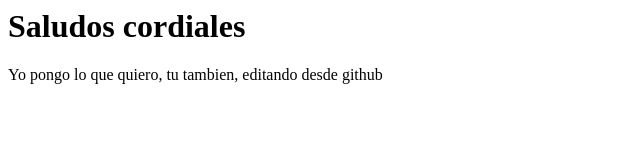
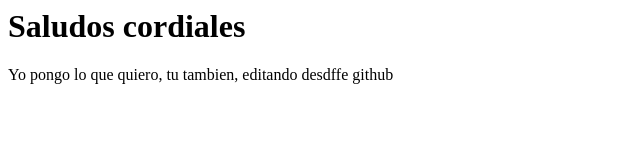
Before and after one commit to v1lson/proyecto1, a plain HTML site: page index.html in a window 1280 px wide. Shown: the full height of the page, 0-640 px from the left. Drawn offline with Linux system fonts and the light colour scheme.

Commit message:
booom cluck

```diff
--- a/index.html
+++ b/index.html
@@ -1,2 +1,2 @@
 <h1>Saludos cordiales</h1>
-<p>Yo pongo lo que quiero, tu tambien, editando desde github</p>
+<p>Yo pongo lo que quiero, tu tambien, editando desdffe github</p>
```
